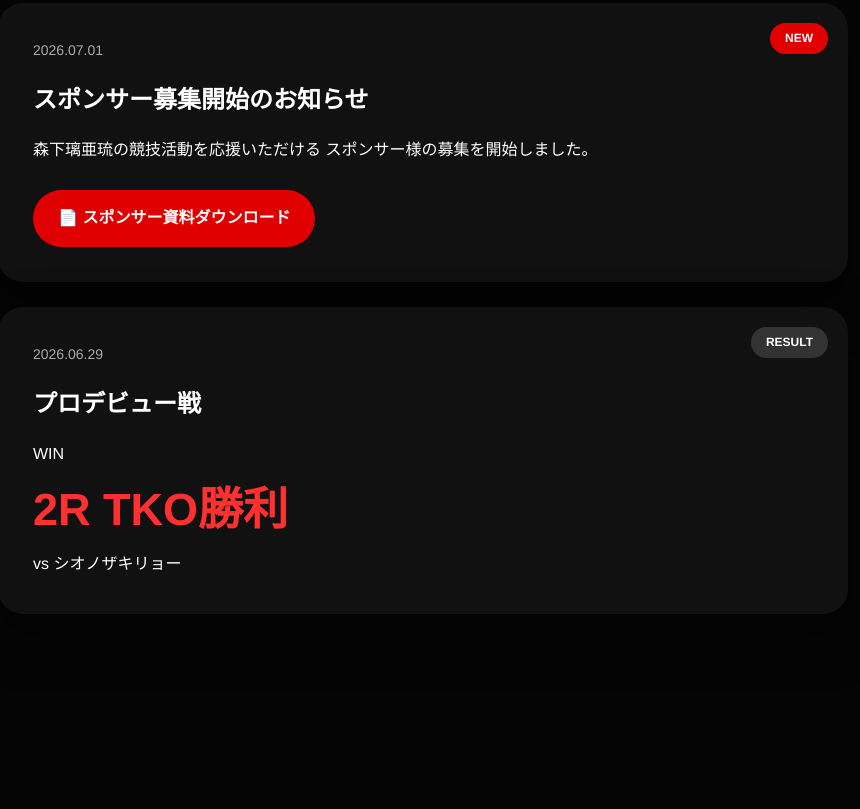
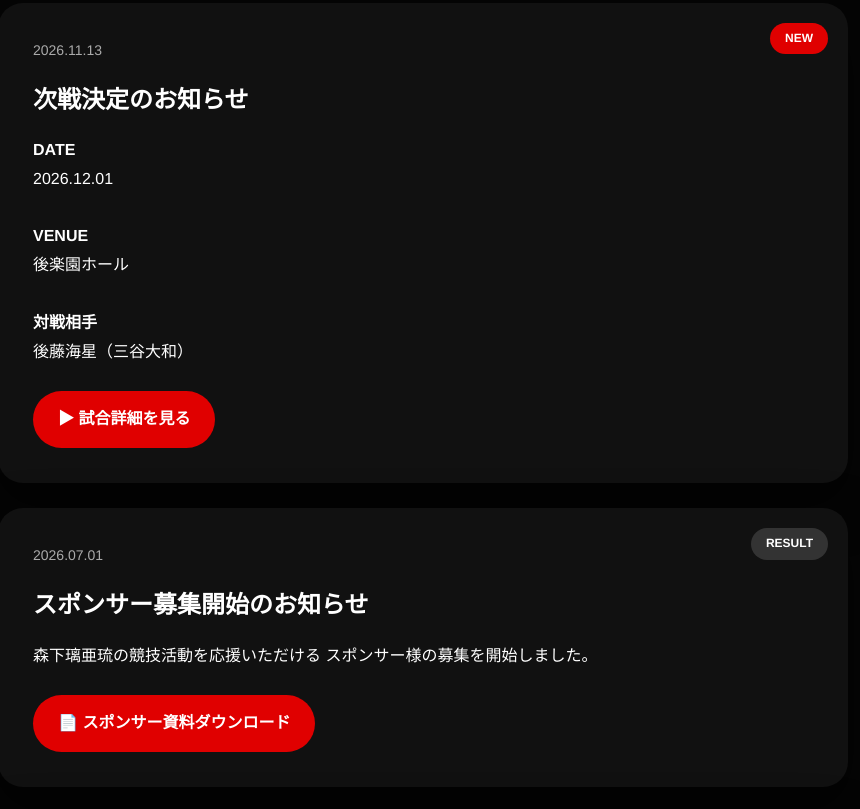
Before and after one commit to ryota-git-ai/real-official-site, a plain HTML site: page index.html in a window 1280 px wide. Shown: the part 1008-1817 px from the top of the page, without its empty margins (217-1077 px from the left). Drawn offline with Linux system fonts and the light colour scheme; a web font is replaced by a local one.

Commit message:
Add files via upload

```diff
--- a/index.html
+++ b/index.html
@@ -104,11 +104,57 @@ FEATHER WEIGHT
 
 <div class="news-list">
 
+
 <div class="news-card">
 
-<div class="badge new">
-NEW
+    <div class="badge new">
+        NEW
+    </div>
+
+    <p class="date">
+        2026.11.13
+    </p>
+
+    <h4>
+        次戦決定のお知らせ
+    </h4>
+
+    <p>
+        <strong>DATE</strong><br>
+        2026.12.01
+    </p>
+
+    <br>
+
+    <p>
+        <strong>VENUE</strong><br>
+        後楽園ホール
+    </p>
+
+    <br>
+
+    <p>
+        <strong>対戦相手</strong><br>
+        後藤海星（三谷大和）
+    </p>
+
+    <a class="download"
+       href="https://boxmob.jp/sp/schedule/index.html?sid=8246&s=1"
+       target="_blank"
+       rel="noopener noreferrer">
+
+        ▶ 試合詳細を見る
+
+    </a>
+
 </div>
+
+
+<div class="news-card">
+
+    <div class="badge result">
+        RESULT
+    </div>
 
 <p class="date">
 2026.07.01
```
